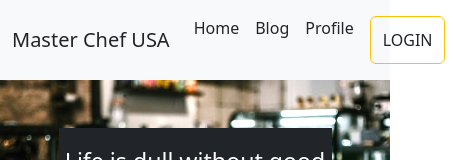
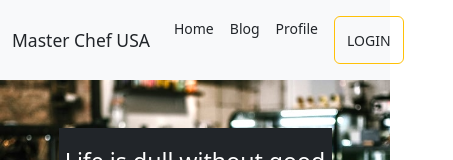
Before and after one commit to SHsiam/master-chef-usa, a React (Vite) app: page / in a window 390 px wide. Shown: the top 160 px of the page, 453 px wide, since content can reach past the window. Built offline with nearby package versions, Linux system fonts and the light colour scheme; no server answers.

Commit message:
home page responsive

```diff
--- a/src/Pages/Header/Header.jsx
+++ b/src/Pages/Header/Header.jsx
@@ -17,17 +17,18 @@ const Header = () => {
   return (
 
     <Navbar bg="light" variant="light">
-      <Container >
+      <Container>
         <Navbar.Brand >
-          <Link className='text-decoration-none text-dark' to='/'>Master Chef USA</Link>
+          <Link className='text-decoration-none text-dark' to='/'><small>Master Chef USA</small></Link>
+
         </Navbar.Brand>
         <Nav className="d-flex justify-content-between">
           <Nav.Link>
-            <Link className='text-decoration-none text-dark ' to='/'>Home</Link>
+            <Link className='text-decoration-none text-dark ' to='/'><small>Home</small> </Link>
           </Nav.Link>
           <Nav.Link>
 
-            <Link className='text-decoration-none text-dark' to='/blog'>Blog</Link>
+            <Link className='text-decoration-none text-dark' to='/blog'><small>Blog</small></Link>
           </Nav.Link>
 
           <Nav.Link>
@@ -35,21 +36,22 @@ const Header = () => {
             {
               user ? <span className='text-primary'>
                 <div className="avatar">
-                  <div className=" rounded-full ring ring-primary ring-offset-base-100 ring-offset-2 inline-block w-12 h-12 ">
+                  <div className=" rounded-full ring ring-primary ring-offset-base-100 ring-offset-2 inline-block w-10 h-10 ">
                     <img title={user.displayName}
                       src={user?.photoURL}
                       alt=""
                     />
                   </div>
                 </div>
-                <button onClick={handleLogout}> Log out</button></span> : <Link className='text-decoration-none text-dark' to='#'>Profile</Link>
+                <button onClick={handleLogout}>Logout</button></span> : <Link className='text-decoration-none text-dark' to='#'><small>Profile</small> </Link>
             }
 
           </Nav.Link>
           <Nav.Link>
             <button class="btn btn-outline-warning">
-              <Link className='text-decoration-none text-dark' to='/login'>Login</Link>
+            <Link className='text-decoration-none text-dark' to='/login'><small>Login</small></Link>
             </button>
+
           </Nav.Link>
         </Nav>
       </Container>
--- a/src/layouts/Main.jsx
+++ b/src/layouts/Main.jsx
@@ -7,7 +7,7 @@ import { Outlet } from 'react-router-dom';
 
 const Main = () => {
     return (
-        <div>
+        <div className='m-auto'>
             <Header></Header>
             <Outlet></Outlet>
             <Footer></Footer>
```
